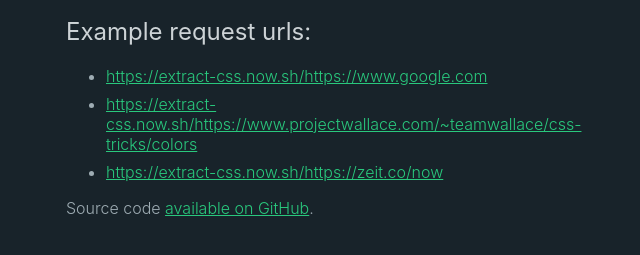
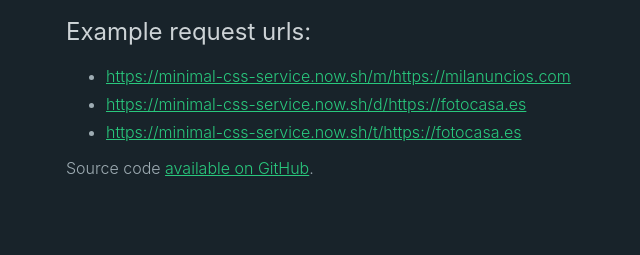
Before and after one commit to SUI-Components/minimal-css-service, a website: page public/index.html in a window 1280 px wide. Shown: the part 137-392 px from the top of the page, without its empty margins (274-914 px from the left). Drawn offline with Linux system fonts and the light colour scheme.

Commit message:
chore(META): Add now deploy

```diff
--- a/now.json
+++ b/now.json
@@ -1,7 +1,7 @@
 {
 	"version": 2,
 	"public": true,
-	"alias": "extract-css",
+	"alias": "minimal-css-service",
 	"builds": [
 		{ "src": "public/*", "use": "@now/static" },
 		{
--- a/package.json
+++ b/package.json
@@ -4,6 +4,7 @@
  "description": "Get all the CSS from a page by passing a url. Uses Puppeteer to render the page with Chrome and traverse the DOM looking for link[rel=stylesheet] and style tags",
  "main": "index.js",
  "scripts": {
+   "deploy": "npx now",
   "dev": "nodemon dev.js"
  },
  "license": "MIT",
@@ -14,6 +15,7 @@
  "devDependencies": {
   "@s-ui/lint": "2",
   "nodemon": "1.18.10",
+  "now": "14.0.0",
   "puppeteer": "1.12.2"
  },
  "eslintConfig": {
--- a/public/index.html
+++ b/public/index.html
@@ -42,26 +42,26 @@
 		<h2>Example request urls:</h2>
 		<ul>
 			<li>
-				<a href="https://extract-css.now.sh/https://www.google.com"
-					>https://extract-css.now.sh/https://www.google.com</a
+				<a href="https://minimal-css-service.now.sh/m/https://milanuncios.com"
+					>https://minimal-css-service.now.sh/m/https://milanuncios.com</a
 				>
 			</li>
 			<li>
 				<a
-					href="https://extract-css.now.sh/https://www.projectwallace.com/~teamwallace/css-tricks/colors"
-					>https://extract-css.now.sh/https://www.projectwallace.com/~teamwallace/css-tricks/colors</a
+					href="https://minimal-css-service.now.sh/d/https://fotocasa.es"
+					>https://minimal-css-service.now.sh/d/https://fotocasa.es</a
 				>
 			</li>
 			<li>
-				<a href="https://extract-css.now.sh/https://zeit.co/now"
-					>https://extract-css.now.sh/https://zeit.co/now</a
+				<a href="https://minimal-css-service.now.sh/t/https://fotocasa.es"
+					>https://minimal-css-service.now.sh/t/https://fotocasa.es</a
 				>
 			</li>
 		</ul>
 
 		<p>
 			Source code
-			<a href="https://github.com/bartveneman/extract-css" rel="noopener"
+			<a href="https://github.com/SUI-Components/minimal-css-service" rel="noopener"
 				>available on GitHub</a
 			>.
 		</p>
```
